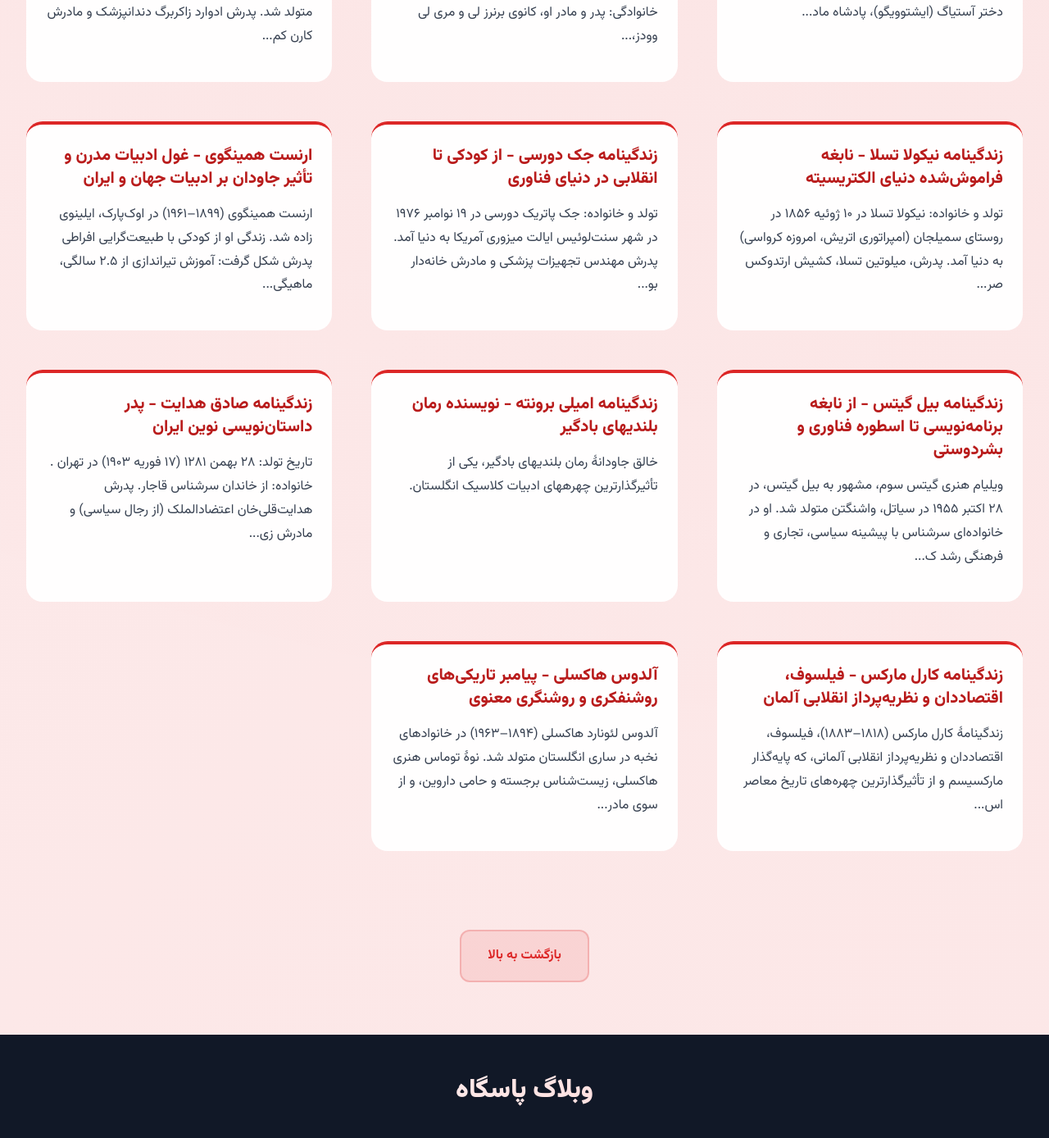
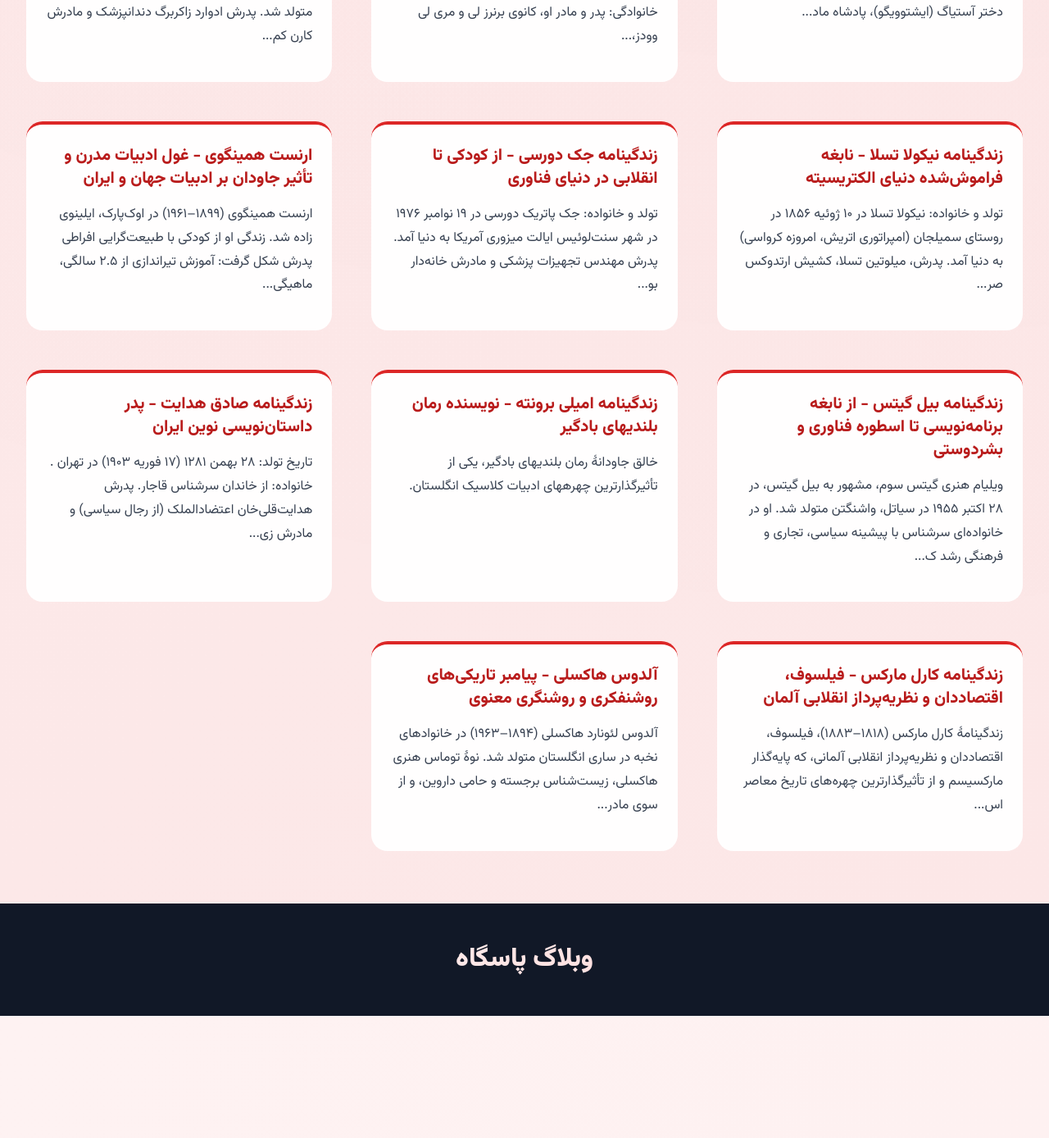
Before and after one commit to darkblog/darkblog.github.io, a Jekyll site: the page built from _posts/2025-7-5-68.md, in a window 1280 px wide and 1400 px high, scrolled down 13212 px. Shown: the top 1388 px of the window at 82% size. Built offline with Jekyll 4.4.1, drawn with Linux system fonts in a browser that asks for light colours; after the commit the page ends 14451 px from its top, so only the background shows below that.

Commit message:
Update post.html

```diff
--- a/_layouts/post.html
+++ b/_layouts/post.html
@@ -394,23 +394,6 @@
             text-overflow: ellipsis;
         }
 
-        .back-to-top {
-            display: inline-flex;
-            align-items: center;
-            justify-content: center;
-            gap: 0.75rem;
-            color: var(--accent-color);
-            text-decoration: none;
-            font-weight: 700;
-            font-size: 1rem;
-            padding: 1rem 2rem;
-            border-radius: var(--radius-sm);
-            background-color: rgba(220, 38, 38, 0.1);
-            border: 2px solid rgba(220, 38, 38, 0.2);
-            margin: 3rem auto 0;
-            width: fit-content;
-        }
-
         footer {
             background-color: var(--primary-color);
             color: white;
@@ -496,11 +479,6 @@
                 font-size: 1.1rem;
             }
 
-            .back-to-top {
-                padding: 0.75rem 1.5rem;
-                font-size: 0.95rem;
-            }
-
             .related-posts-title {
                 font-size: 1.75rem;
             }
@@ -539,11 +517,6 @@
 
             .post-content-section {
                 padding: 0 1rem 1rem;
-            }
-
-            .back-to-top {
-                padding: 0.5rem 1rem;
-                font-size: 0.9rem;
             }
 
             .related-posts-title {
@@ -610,12 +583,6 @@
                 {% endfor %}
             </div>
         </section>
-
-        <div style="text-align: center; margin-top: 3rem;">
-            <a href="#" class="back-to-top">
-                <span>بازگشت به بالا</span>
-            </a>
-        </div>
     </main>
 
     <footer>
```
